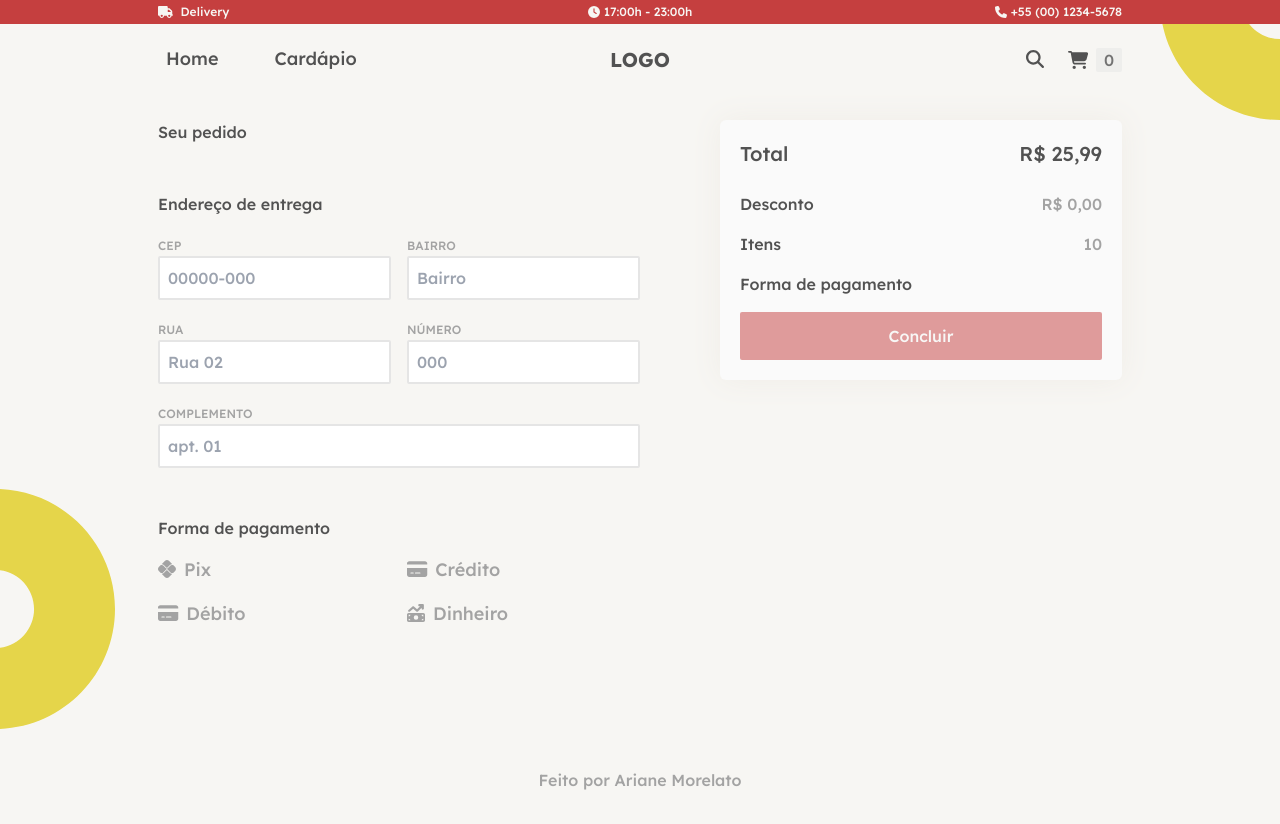
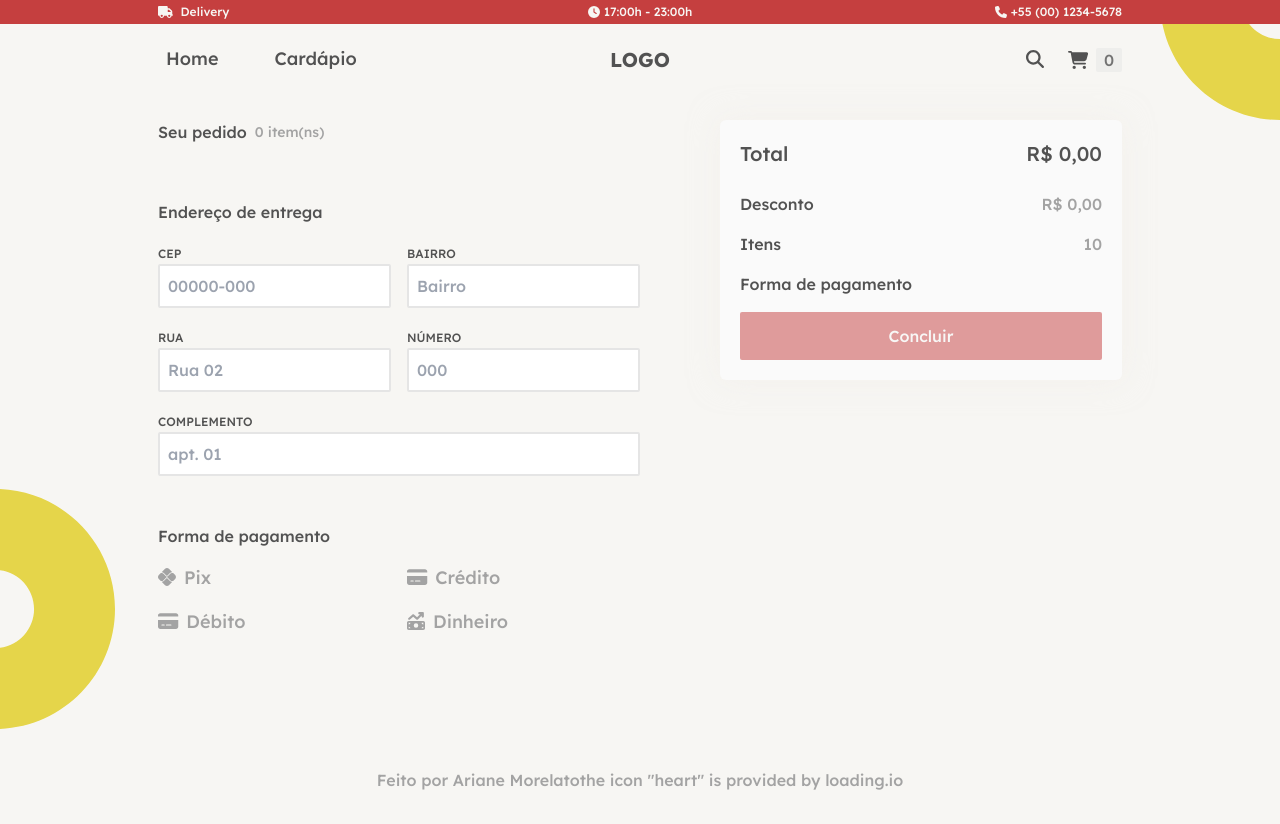
Before and after one commit to aridsm/food-app-2, a React (Vite) app: page /payment in a window 1280 px wide. Built offline with nearby package versions, Linux system fonts and the light colour scheme.

Commit message:
fix: ajustes na tela de pagamento

```diff
--- a/src/components/General/Footer.tsx
+++ b/src/components/General/Footer.tsx
@@ -1,7 +1,10 @@
 const Footer: React.FC = () => {
   return (
     <footer className="flex items-center text-neutral-400 pb-4 pt-8 text-base justify-center">
-      Feito por Ariane Morelato
+      Feito por Ariane Morelato{" "}
+      <a href="https://loading.io/">
+        the icon "heart" is provided by loading.io
+      </a>
     </footer>
   );
 };
--- a/src/components/General/Modal.tsx
+++ b/src/components/General/Modal.tsx
@@ -29,6 +29,7 @@ const ModalContent: React.FC<{
     });
 
     onClose();
+    setQuantity(1);
   };
 
   return (
--- a/src/index.css
+++ b/src/index.css
@@ -31,11 +31,11 @@ ul {
 }
 
 .button {
-  @apply bg-red-theme px-8 py-3 rounded-sm table text-white-beige hover:bg-red-hover;
+  @apply bg-red-theme px-8 py-3 rounded-sm table text-white-beige hover:bg-red-hover disabled:opacity-50 disabled:hover:bg-red-theme disabled:hover:cursor-not-allowed;
 }
 
 .card {
-  box-shadow: 0 0 30px 0 #f0ede7;
+  box-shadow: 0 0 30px 0 #f0ede787;
 }
 
 input {
--- a/src/routes/pages/Cart/Cart.tsx
+++ b/src/routes/pages/Cart/Cart.tsx
@@ -6,13 +6,14 @@ import CheckBox from "../../../components/General/CheckBox";
 import { FontAwesomeIcon } from "@fortawesome/react-fontawesome";
 import { faTrashCan } from "@fortawesome/free-solid-svg-icons";
 import { cartActions } from "../../../store/cartStore.store";
-import { NavLink } from "react-router-dom";
 import convertToCurrency from "../../../utils/convertToCurrency";
+import { useNavigate } from "react-router-dom";
 
 const Cart: React.FC = () => {
   const cart = useAppSelector((state) => state.cart);
   const dispatch = useAppDispatch();
 
+  const navigate = useNavigate();
   const [selectedItems, setSelectedItems] = useState<CartItem[]>([]);
   const [currentTotal, setCurrentTotal] = useState<number>(0);
 
@@ -24,7 +25,6 @@ const Cart: React.FC = () => {
     };
 
     setCurrentTotal(recountTotal());
-    console.log("set currr tottal");
   }, [selectedItems]);
 
   const onSelectAllItems = () => {
@@ -46,6 +46,18 @@ const Cart: React.FC = () => {
         return acc + curr.price;
       }, 0)
     );
+  };
+
+  const goToPaymentPage = () => {
+    dispatch(
+      cartActions.setSelectedItems({
+        items: selectedItems,
+        price: currentTotal,
+      })
+    );
+    navigate({
+      pathname: "/payment",
+    });
   };
 
   return (
@@ -103,9 +115,14 @@ const Cart: React.FC = () => {
             <FontAwesomeIcon icon={faTrashCan} />
           </button>
         </div>
-        <NavLink className="button" to="/payment">
+
+        <button
+          disabled={selectedItems.length === 0}
+          className="button"
+          onClick={goToPaymentPage}
+        >
           Continuar
-        </NavLink>
+        </button>
       </div>
     </div>
   );
--- a/src/routes/pages/Payment/Payment.tsx
+++ b/src/routes/pages/Payment/Payment.tsx
@@ -8,6 +8,8 @@ import {
   faMoneyBillTrendUp,
 } from "@fortawesome/free-solid-svg-icons";
 import { FontAwesomeIcon } from "@fortawesome/react-fontawesome";
+import { useAppSelector } from "../../../store/hooks";
+import convertToCurrency from "../../../utils/convertToCurrency";
 
 const payments: { name: string; id: Payments; icon: IconDefinition }[] = [
   {
@@ -33,6 +35,8 @@ const payments: { name: string; id: Payments; icon: IconDefinition }[] = [
 ];
 
 const Payment: React.FC = () => {
+  const cart = useAppSelector((state) => state.cart);
+
   const [formIsFilled, setFormIsFilled] = useState<boolean>(false);
   const [paymentSelected, setPaymentSelected] = useState<Payments | null>(null);
   const [formInputs, setFormInputs] = useState<{
@@ -48,6 +52,10 @@ const Payment: React.FC = () => {
     number: "",
     complement: "",
   });
+
+  const itemsCount = cart.selectedItems.reduce((acc, curr) => {
+    return curr.quantity + acc;
+  }, 0);
 
   useEffect(() => {
     if (
@@ -67,16 +75,40 @@ const Payment: React.FC = () => {
     <section className="flex gap-8 text-base items-start">
       <div className="flex flex-col gap-12 basis-[50%]">
         <section>
-          <p>Seu pedido</p>
+          <div className="mb-2 flex gap-2 items-center">
+            <p>Seu pedido</p>
+            <span className="text-sm text-neutral-400">
+              {itemsCount} item(ns)
+            </span>
+          </div>
+          <ul className="flex flex-col gap-4 divide-y-2 max-h-[300px] overflow-auto">
+            {cart.selectedItems.map((item) => (
+              <li className="flex gap-4 pt-4">
+                <div className="basis-20 h-20 rounded-md overflow-hidden">
+                  <img
+                    src={`/src/assets/imgs/imgs-menu/${item.imgPath}`}
+                    alt={item.name}
+                    className="w-full h-full object-cover"
+                  />
+                </div>
+                <div className="flex flex-col">
+                  <span className="flex text-sm">
+                    <p className="mr-2">{item.name}</p>
+                    <p>x{item.quantity}</p>
+                  </span>
+                  <p className="mt-auto">
+                    {convertToCurrency(item.price * item.quantity)}
+                  </p>
+                </div>
+              </li>
+            ))}
+          </ul>
         </section>
         <section>
           <p className="mb-4">Endereço de entrega</p>
           <form className="grid grid-cols-2 gap-4">
             <div className="col-span-1">
-              <label
-                htmlFor="cep"
-                className="text-neutral-400 uppercase text-xs"
-              >
+              <label htmlFor="cep" className=" uppercase text-xs">
                 CEP
               </label>
               <input
@@ -91,10 +123,7 @@ const Payment: React.FC = () => {
               />
             </div>
             <div className="col-span-1">
-              <label
-                htmlFor="district"
-                className="text-neutral-400 uppercase text-xs"
-              >
+              <label htmlFor="district" className=" uppercase text-xs">
                 Bairro
               </label>
               <input
@@ -112,10 +141,7 @@ const Payment: React.FC = () => {
               />
             </div>
             <div className="col-span-1">
-              <label
-                htmlFor="street"
-                className="text-neutral-400 uppercase text-xs"
-              >
+              <label htmlFor="street" className=" uppercase text-xs">
                 Rua
               </label>
               <input
@@ -130,10 +156,7 @@ const Payment: React.FC = () => {
               />
             </div>
             <div className="col-span-1">
-              <label
-                htmlFor="number"
-                className="text-neutral-400 uppercase text-xs"
-              >
+              <label htmlFor="number" className=" uppercase text-xs">
                 Número
               </label>
               <input
@@ -148,10 +171,7 @@ const Payment: React.FC = () => {
               />
             </div>
             <div className="col-span-2">
-              <label
-                htmlFor="comp"
-                className="text-neutral-400 uppercase text-xs"
-              >
+              <label htmlFor="comp" className=" uppercase text-xs">
                 Complemento
               </label>
               <input
@@ -178,7 +198,7 @@ const Payment: React.FC = () => {
                 <button
                   className={`${
                     paymentSelected === payment.id
-                      ? "text text-blue-500"
+                      ? "text-blue-500"
                       : "text-neutral-400 "
                   }`}
                   onClick={() => setPaymentSelected(payment.id)}
@@ -194,7 +214,7 @@ const Payment: React.FC = () => {
       <div className="flex-1 bg-neutral-50 p-5 rounded-md ml-12 card">
         <div className="flex justify-between items-center text-xl mb-6">
           <p>Total</p>
-          <p>R$ 25,99</p>
+          <p>{convertToCurrency(cart.totalPriceSelectedItems)}</p>
         </div>
         <div className="flex justify-between items-center mb-4">
           <p>Desconto</p>
@@ -212,10 +232,7 @@ const Payment: React.FC = () => {
               : ""}
           </p>
         </div>
-        <button
-          disabled={!formIsFilled}
-          className="button mt-4 w-full disabled:opacity-50 disabled:hover:bg-red-theme disabled:hover:cursor-not-allowed"
-        >
+        <button disabled={!formIsFilled} className="button mt-4 w-full">
           Concluir
         </button>
       </div>
```
Also changed, not shown: src/assets/imgs/spinner.svg (added).
